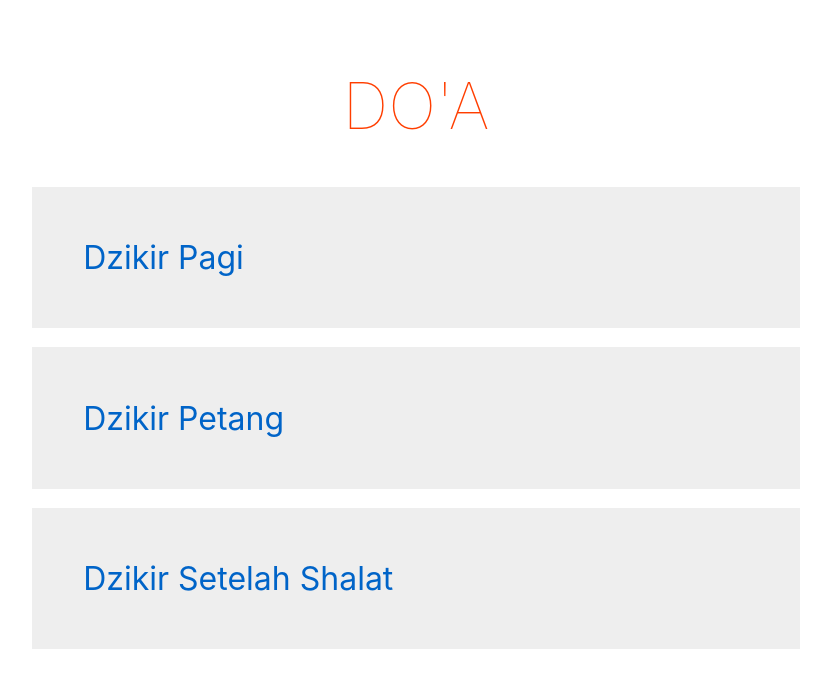
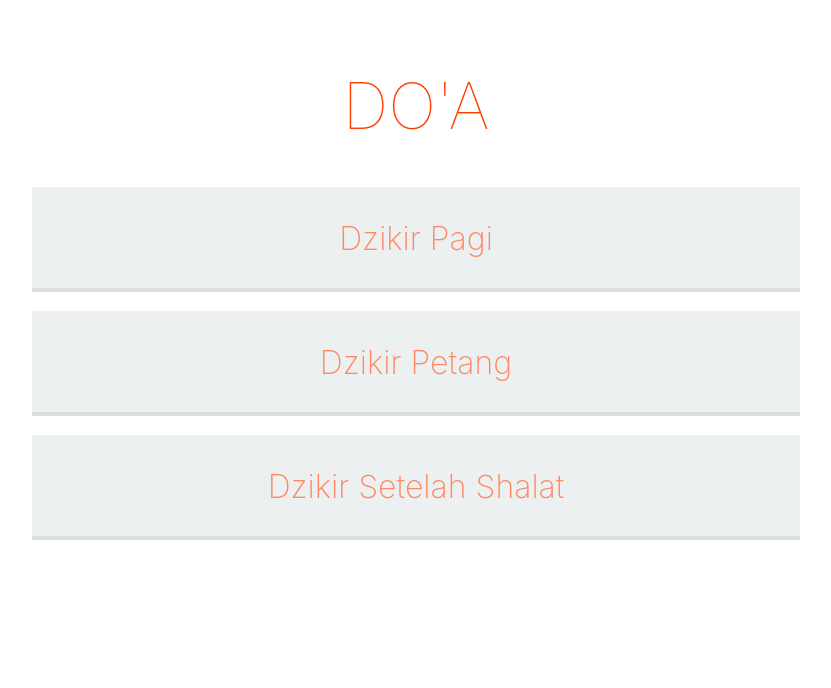
Before and after one commit to kubido/dzikir, a Svelte app: page / in a window 1280 px wide. Shown: the top 688 px of the page, without its empty margins (224-1055 px from the left). Built offline with nearby package versions, Linux system fonts and the light colour scheme.

Commit message:
change homepage button style

```diff
--- a/src/pages/Home.svelte
+++ b/src/pages/Home.svelte
@@ -16,14 +16,25 @@
   .button {
     width: 100%;
     box-sizing: border-box;
-    padding: 4vw;
+    padding: 1em 1.5em;
     margin-bottom: 0.6em;
     font-size: 2em;
     background: #eee;
     display: block;
+
+    color: #ff8761;
+    font-weight: 200;
+    text-align: center;
+    background: #ecf0f1;
+    border: 0;
+    border-bottom: 2px solid #dadedf;
+    cursor: pointer;
+    -webkit-box-shadow: inset 0 -2px #dadedf;
+    box-shadow: inset 0 -2px #dadedf;
   }
   @media (max-width: 767px) {
     .button {
+      padding: 4vw;
       font-size: 8vw;
     }
   }
@@ -32,6 +43,9 @@
 <div>
   <h1 class="center">Do'a</h1>
   {#each routes.filter(r => r.category == 'menu') as menu}
-    <a href={menu.path} use:link replace class="button">{menu.label}</a>
+    <a href={menu.path} use:link replace class="button">
+      <span>{menu.label}</span>
+
+    </a>
   {/each}
 </div>
```
